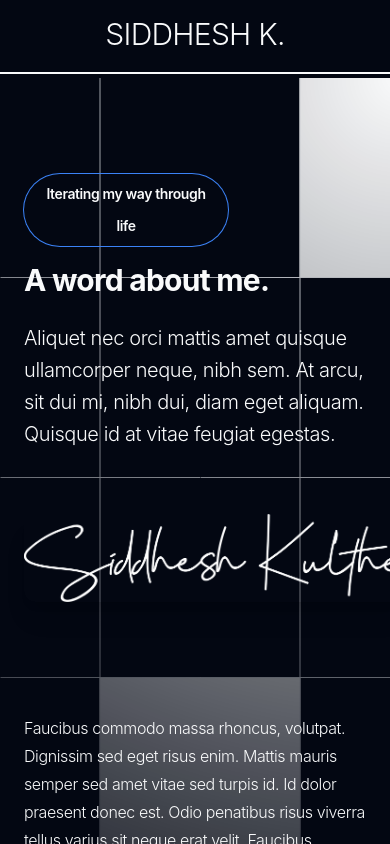
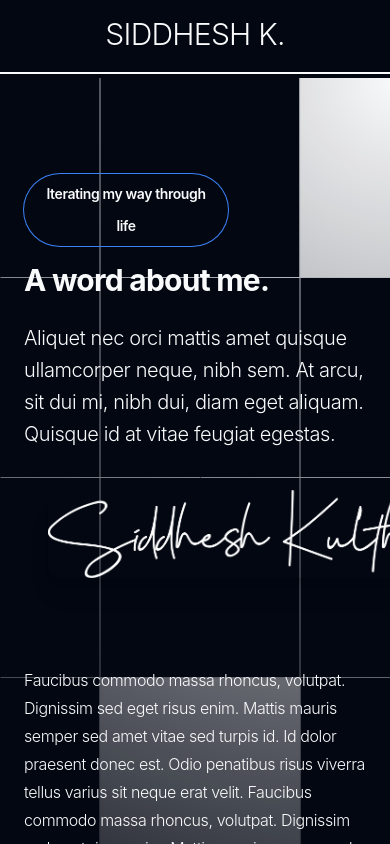
Before and after one commit to iamsid47/portfolio, a React (Create React App) app: page /about in a window 390 px wide. Shown: the top 844 px of the page. Built offline with nearby package versions, Linux system fonts and the light colour scheme.

Commit message:
changed some margins 2

```diff
--- a/src/components/about/About.jsx
+++ b/src/components/about/About.jsx
@@ -59,7 +59,7 @@ const About = () => {
                 </div>
               </div>
             </div>
-            <div className="-ml-12 -mt-12 p-12 lg:sticky lg:top-4 lg:col-start-2 lg:row-span-2 lg:row-start-1 lg:overflow-hidden">
+            <div className="md:-ml-12 -mt-12 p-6 md:p-12 lg:sticky lg:top-4 lg:col-start-2 lg:row-span-2 lg:row-start-1 lg:overflow-hidden">
               <img
                 className="w-[24rem] md:w-[48rem] max-w-none rounded-xl shadow-xl "
                 src={Signature}
```
